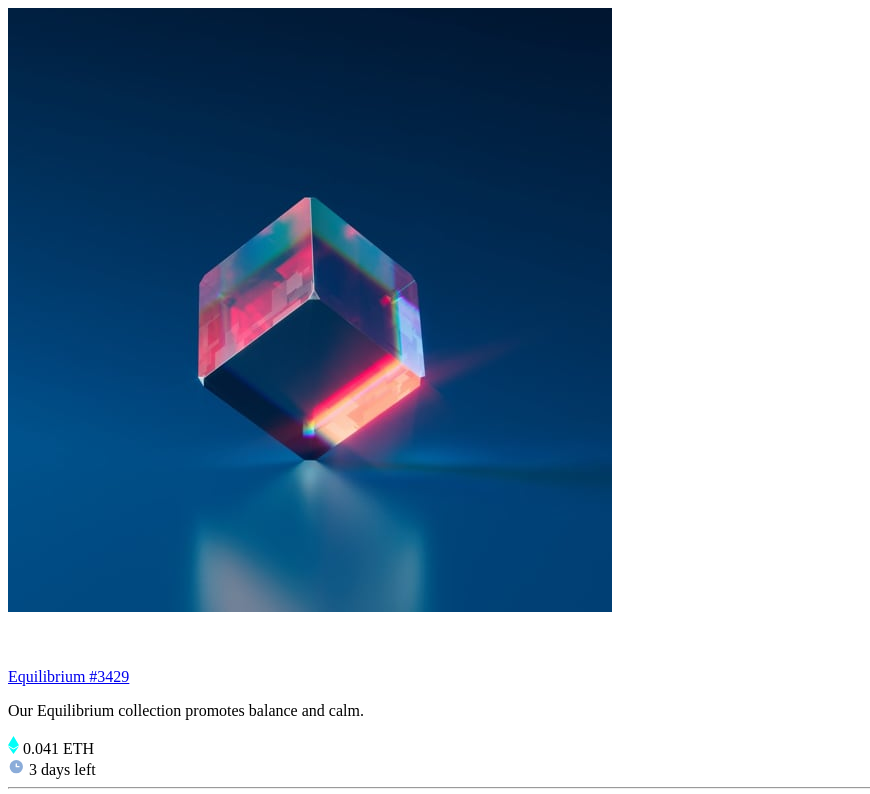
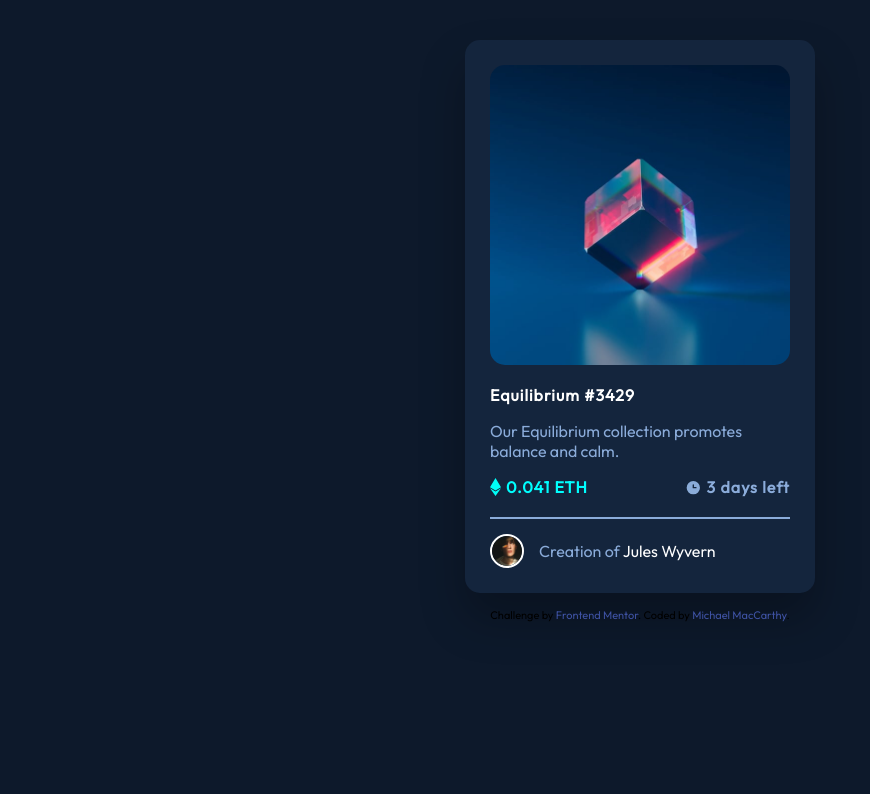
Before and after one commit to maccartm/maccartm.github.io, a plain HTML site: page nft-preview-card-challenge/nft.html in a window 1280 px wide. Shown: the top 794 px of the page, without its empty margins (0-870 px from the left). Drawn offline with Linux system fonts and the light colour scheme.

Commit message:
Update nft.html

```diff
--- a/nft-preview-card-challenge/nft.html
+++ b/nft-preview-card-challenge/nft.html
@@ -1,5 +1,5 @@
 <!DOCTYPE html>
-<link rel="stylesheet" href="index.css">
+<link rel="stylesheet" href="nft.css">
 <meta charset="utf-8">
 <meta name="viewport" content="width=device-width, initial-scale=1.0">
 <link rel="icon" sizes="32x32" href="./images/favicon-32x32.png">
```
